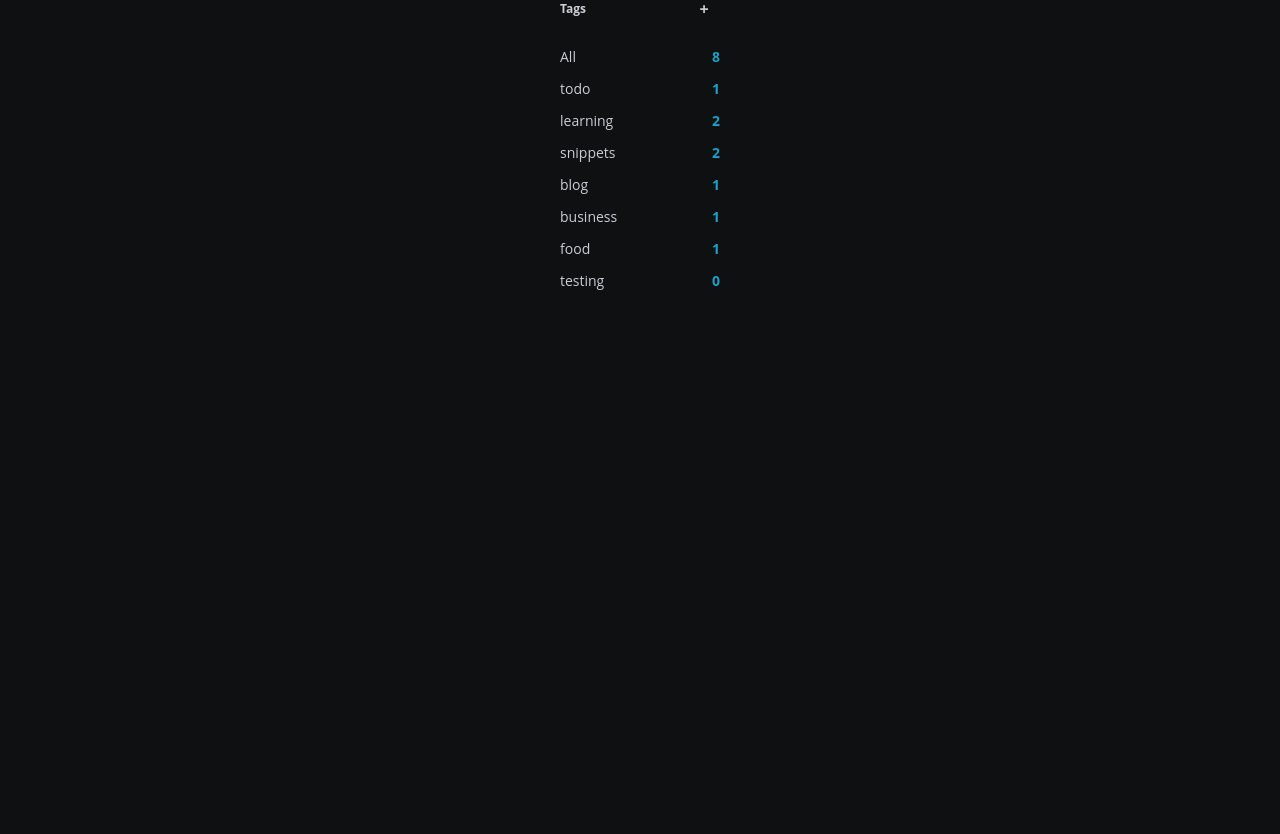
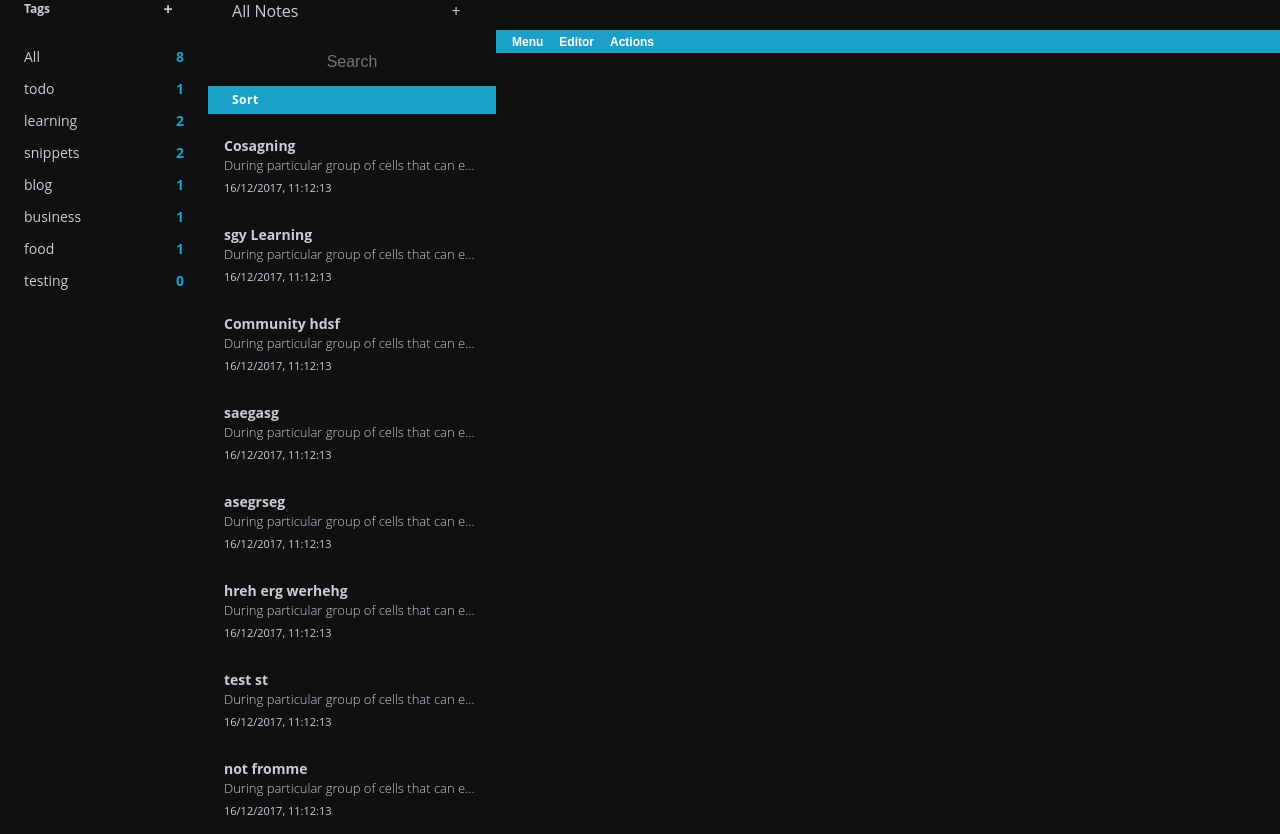
Before and after one commit to DanFoad/notes-web, a React (Create React App) app: page / in a window 1280 px wide. Before the commit the page ends 800 px from the top, so only its background shows below. Built offline with nearby package versions, Linux system fonts and the light colour scheme.

Commit message:
Render all major components from electron app

```diff
--- a/package.json
+++ b/package.json
@@ -6,7 +6,8 @@
     "draft-js": "^0.10.5",
     "react": "^16.3.2",
     "react-dom": "^16.3.2",
-    "react-scripts": "1.1.4"
+    "react-scripts": "1.1.4",
+    "react-select": "^1.2.1"
   },
   "scripts": {
     "start": "react-scripts start",
--- a/src/components/App.js
+++ b/src/components/App.js
@@ -2,6 +2,8 @@ import React, { Component } from 'react'
 import { render } from 'react-dom'
 
 import Sidebar from './Sidebar'
+import NotesBar from './NotesBar'
+import Notes from './Notes'
 
 import initialState from '../initial-state.js'
 
@@ -23,6 +25,19 @@ export default class App extends Component {
                         tags = { this.state.tags }
                         notes = { this.state.notes }
                     />
+                    <NotesBar
+                        selectedTag = { this.state.selectedTag }
+                        selectedNote = { this.state.selectedNote }
+                        tags = { this.state.tags }
+                        notes = { this.state.notes }
+                    />
+                    <Notes
+                        selectedNote = { this.state.selectedNote }
+                        notes = { this.state.notes }
+                        tags = { this.state.tags }
+                        editorState = { this.state.editorState }
+                        selectionState = { this.state.selectionState }
+                    />
                 </div>
             </div>
         )
--- /dev/null
+++ b/src/components/NoteEditor.js
@@ -0,0 +1,49 @@
+import React, {Component} from 'react'
+
+import {Editor, EditorState, ContentState, EditorChangeType, SelectionState} from 'draft-js'
+
+export default class NoteEditor extends Component {
+
+    constructor(props) {
+        super(props);
+        this.state = {
+            editorState: props.editorState,
+            selectionState: props.selectionState,
+            id: props.id,
+        };
+        this.onChange = this.onChange.bind(this)
+        this.onBlur = this.onBlur.bind(this)
+    }
+
+    onBlur() {
+        //AppActions.setNoteText(this.state.id, this.state.editorState.getCurrentContent().getPlainText())
+    }
+
+    onChange(editorState) {
+        //AppActions.updateNoteEditor(this.state.id, editorState.getCurrentContent().getPlainText(), editorState, editorState.getSelection())
+    }
+
+    componentWillReceiveProps(nextProps) {
+        if (nextProps.id != this.state.id) {
+            this.setState({
+                ...this.state,
+                editorState: EditorState.createWithContent(ContentState.createFromText(nextProps.initialValue)),
+                selectionState: SelectionState.createEmpty(),
+                id: nextProps.id
+            })
+        } else {
+            this.setState({
+                ...this.state,
+                editorState: nextProps.editorState,
+                selectionState: nextProps.selectionState,
+                id: nextProps.id
+            })
+        }
+    }
+
+    render () {
+        return (
+            <Editor editorState={EditorState.acceptSelection(this.state.editorState, this.state.selectionState)} onBlur={this.onBlur} onChange={this.onChange} />
+        )
+    }
+}
--- /dev/null
+++ b/src/components/NoteSort.js
@@ -0,0 +1,12 @@
+import React, {Component} from 'react'
+
+export default class NoteSort extends Component {
+
+    render () {
+        return (
+            <div className='notesort'>
+                <h2>Sort</h2>
+            </div>
+        )
+    }
+}
--- /dev/null
+++ b/src/components/Notes.js
@@ -0,0 +1,91 @@
+import React, {Component} from 'react'
+
+import Select from 'react-select'
+
+import NotesMenu from './NotesMenu'
+import NoteEditor from './NoteEditor'
+
+export default class Notes extends Component {
+
+    constructor(props) {
+        super(props)
+
+        var selectedNoteVal = props.notes.find((note) => {
+            return note.id == props.selectedNote
+        })
+        if (selectedNoteVal === undefined) selectedNoteVal = {id: -1, name: '', tag: -1, text: ''}
+
+        this.state = {
+            selectedNote: props.selectedNote,
+            noteName: selectedNoteVal.name,
+            noteTag: selectedNoteVal.tag,
+            noteText: selectedNoteVal.text,
+            tags: props.tags,
+            editorState: props.editorState,
+            selectionState: props.selectionState,
+        }
+
+        this.getNoteContent = this.getNoteContent.bind(this)
+        this.getTagName = this.getTagName.bind(this)
+    }
+
+    componentWillReceiveProps(nextProps) {
+        var selectedNoteVal = nextProps.notes.find((note) => {
+            return note.id == nextProps.selectedNote
+        })
+        if (selectedNoteVal === undefined) selectedNoteVal = {id: -1, name: '', tag: -1, text: ''}
+
+        this.setState({
+            selectedNote: nextProps.selectedNote,
+            noteName: selectedNoteVal.name,
+            noteTag: selectedNoteVal.tag,
+            noteText: selectedNoteVal.text,
+            tags: nextProps.tags,
+            editorState: nextProps.editorState,
+            selectionState: nextProps.selectionState,
+        })
+    }
+
+    getTagName() {
+        if (this.state.noteTag == -1) return ''
+        return '#' + this.state.tags.find((tag) => tag.id == this.state.noteTag).name
+    }
+
+    handleTitleChange(event) {
+        //AppActions.updateNoteTitle(this.state.selectedNote, event.target.value)
+    }
+
+    handleSelectChange(selectedOption) {
+        //AppActions.updateNoteTag(this.state.selectedNote, selectedOption.value)
+    }
+
+    getOptions() {
+        var options = []
+        for (var i = 0; i < this.state.tags.length; i++) {
+            options.push({ value: this.state.tags[i].id, label: '#' + this.state.tags[i].name })
+        }
+        return options
+    }
+
+    getNoteContent() {
+        return (
+            <div className='notes'>
+                <input className='note__title' value={this.state.noteName} ref='titleInput' onChange={this.handleTitleChange.bind(this)} />
+                {(this.state.selectedNote == -1) ? '' : <Select
+                    name='notes-tag-select'
+                    value={this.state.noteTag}
+                    onChange={this.handleSelectChange.bind(this)}
+                    options={this.getOptions()}
+                />}
+                <NotesMenu />
+                <NoteEditor id={this.state.selectedNote} initialValue={this.state.noteText} editorState={this.state.editorState} selectionState={this.state.selectionState} />
+            </div>
+        )
+    }
+
+    render () {
+        return (
+            this.getNoteContent()
+        )
+    }
+}
--- /dev/null
+++ b/src/components/NotesBar.js
@@ -0,0 +1,111 @@
+import React, {Component} from 'react'
+
+import SearchBar from './SearchBar'
+import NoteSort from './NoteSort'
+
+export default class NotesBar extends Component {
+
+    constructor(props) {
+        super(props);
+
+        var noteTags = props.notes.map(n => n.tag)
+
+        this.state = {
+            selectedTag: props.selectedTag,
+            selectedNote: props.selectedNote,
+            tags: props.tags,
+            notes: props.notes,
+            noteTags: noteTags,
+        }
+
+        this.getNoteSummaries = this.getNoteSummaries.bind(this);
+        this.getTaggedNotes = this.getTaggedNotes.bind(this);
+        this.newNote = this.newNote.bind(this);
+    }
+
+    componentWillReceiveProps(nextProps) {
+        this.setState({
+            ...this.state,
+            selectedTag: nextProps.selectedTag,
+            tags: nextProps.tags,
+            notes: nextProps.notes,
+            selectedNote: nextProps.selectedNote,
+            noteTags: nextProps.noteTags,
+        })
+    }
+
+    getTaggedNotes() {
+        const notes = [ ...this.state.notes ]
+        if (this.state.selectedTag == -1) return notes
+        return notes.filter((notes) => notes.tag == this.state.selectedTag)
+    }
+
+    setSelectedNote(id) {
+        //AppActions.setSelectedNote(id)
+    }
+
+    getNoteSummaries() {
+        var taggedNotes = this.getTaggedNotes()
+
+        var notesummaries = []
+
+        for (var i = 0; i < taggedNotes.length; i++) {
+            var clickHandler = this.setSelectedNote.bind(this, taggedNotes[i].id)
+
+            notesummaries.push(
+            <div key={taggedNotes[i].id} className={'notesummary' + (taggedNotes[i].id == this.state.selectedNote ? ' selected' : '')}
+                onClick={ clickHandler }>
+                <h3>{taggedNotes[i].name == '' ? '[No title]' : taggedNotes[i].name }</h3>
+                <p>{taggedNotes[i].text == '' ? '[No content]' : taggedNotes[i].text }</p>
+                <span className='notesummary__date'>{new Date(taggedNotes[i].date).toLocaleString("en-GB")}</span>
+            </div>)
+        }
+
+        return (
+            <div className='notesummaries'>
+                { notesummaries }
+            </div>
+        );
+    }
+
+    getLatestNote(notes) {
+        var largestID = -1
+        for (var i = 0; i < notes.length; i++) {
+            if (notes[i].id > largestID) largestID = notes[i].id
+        }
+        return largestID
+    }
+
+    newNote() {
+        var noteIndex = this.getLatestNote(this.state.notes) + 1
+        var date = new Date().toISOString()
+        date = date.replace('T', ' ')
+        date = date.replace('Z', '')
+        var note = {
+            id: noteIndex,
+            name: '',
+            tag: this.state.selectedTag,
+            date: date,
+            text: ''
+        }
+        //AppActions.createNewNote(note)
+    }
+
+    getSelectedTagName() {
+        for (var i = 0; i < this.state.tags.length; i++) {
+            if (this.state.tags[i].id == this.state.selectedTag) return this.state.tags[i].name
+        }
+        return 'All Notes'
+    }
+
+    render () {
+        return (
+            <div className='notesbar'>
+                <h2>{ this.getSelectedTagName() }<span className='icon__button' onClick={ this.newNote }>+</span></h2>
+                <SearchBar />
+                <NoteSort />
+                { this.getNoteSummaries() }
+            </div>
+        )
+    }
+}
--- /dev/null
+++ b/src/components/NotesMenu.js
@@ -0,0 +1,14 @@
+import React, {Component} from 'react'
+
+export default class NotesMenu extends Component {
+
+    render () {
+        return (
+            <div className='notesmenu'>
+                <button>Menu</button>
+                <button>Editor</button>
+                <button>Actions</button>
+            </div>
+        )
+    }
+}
--- /dev/null
+++ b/src/components/SearchBar.js
@@ -0,0 +1,12 @@
+import React, {Component} from 'react'
+
+export default class SearchBar extends Component {
+
+    render () {
+        return (
+            <div className='searchbar'>
+                <input type='text' placeholder='Search' />
+            </div>
+        )
+    }
+}
--- a/src/components/Sidebar.js
+++ b/src/components/Sidebar.js
@@ -1,6 +1,4 @@
 import React, {Component} from 'react'
-
-//import AppActions from '../actions/AppActions.js'
 
 export default class SideBar extends Component {
 
@@ -19,8 +17,6 @@ export default class SideBar extends Component {
             editingTag: -1,
             editingText: '',
         };
-
-        console.log(this.state)
 
         this.getTags = this.getTags.bind(this);
         this.setSelectedTag = this.setSelectedTag.bind(this);
--- a/src/style/global.css
+++ b/src/style/global.css
@@ -34,8 +34,12 @@ body.light {
     background-color: transparent;
     color: inherit;
 }
+#root {
+    height: 100%;
+    width: 100%;
+}
 #app {
-    height: 100vh;
+    height: 100%;
     overflow-y: hidden;
 }
 .main {
```
Also changed, not shown: 1 other file (tests, documents, lock files or other folders).
